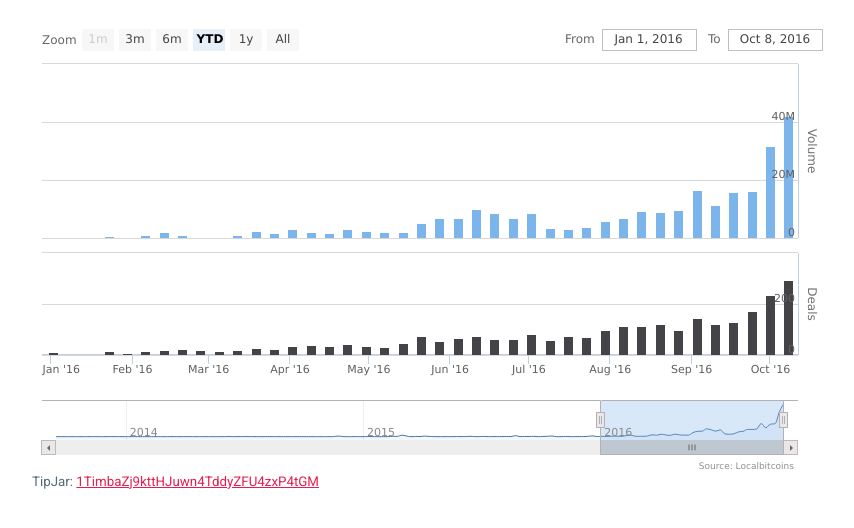
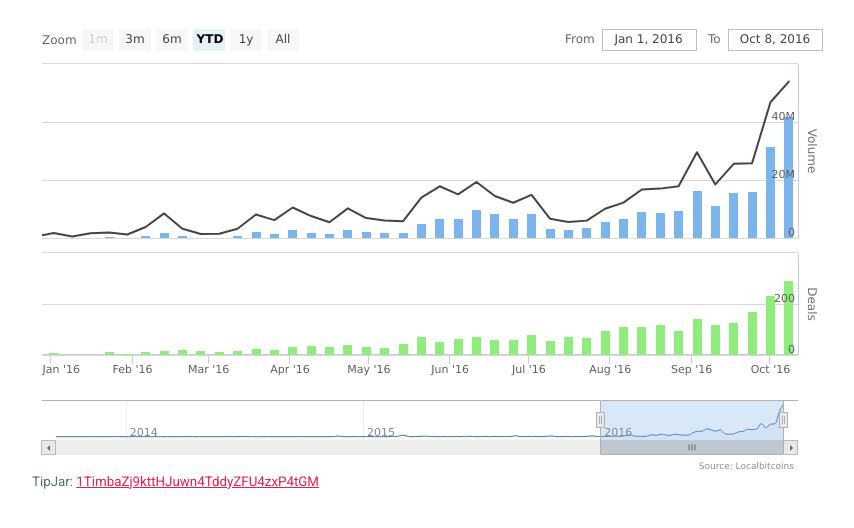
Before and after one commit to localbtc/localbtc.github.io, a plain HTML site: page index.html in a window 1280 px wide. Shown: the part 136-664 px from the top of the page, without its empty margins (208-1062 px from the left). Drawn offline with Linux system fonts and the light colour scheme.

Commit message:
added btc data series and removed console.log statements

```diff
--- a/index.html
+++ b/index.html
@@ -20,15 +20,15 @@
         <script src="papaparse.min.js"></script>
         <script>
             $(function () {
+                Highcharts.setOptions({ lang: { thousandsSep: ',' }});
                 Papa.parse("localbitcoins-ngn.csv", {
                     download: true,
                     header: true,
                     dynamicTyping: true,
                     complete: function (results) {
-                        console.log(results);
                         var trades = results.data.filter(function (i) { return i.date; }).map(function (i) { return [(new Date(i.date)).getTime(), i.trades]; });
                         var volume = results.data.filter(function (i) { return i.date; }).map(function (i) { return [(new Date(i.date)).getTime(), i.volume]; });
-                        console.log(volume);
+                        var amount = results.data.filter(function (i) { return i.date; }).map(function (i) { return [(new Date(i.date)).getTime(), i.amount]; });
                         $('#container').highcharts('StockChart', {
                             chart: {
                                 alignTicks: true,
@@ -53,7 +53,18 @@
                                 },
                                 height: '60%',
                                 lineWidth: 1
-                            }, {
+                            },{
+                                labels: {
+                                    align: 'right',
+                                    x: -3
+                                },
+                                title: {
+                                    text: 'BTC'
+                                },
+                                height: '60%',
+                                lineWidth: 1,
+                                visible: false
+                            },{
                                 labels: {
                                     align: 'right',
                                     x: -3
@@ -72,18 +83,21 @@
                             series: [{
                                 type: 'column',
                                 animation: false,
-                                name: 'Volume',
+                                name: 'Volume (₦)',
                                 data: volume,
                                 yAxis: 0,
-                                tooltip: {
-                                    valuePrefix: '₦ '
-                                }
+                            },{
+                                type: 'line',
+                                animation: false,
+                                name: 'Volume (฿)',
+                                data: amount,
+                                yAxis: 1
                             },{
                                 type: 'column',
                                 animation: false,
                                 name: 'Deals',
                                 data: trades,
-                                yAxis: 1
+                                yAxis: 2
                             }]
                         });
                     }
```
